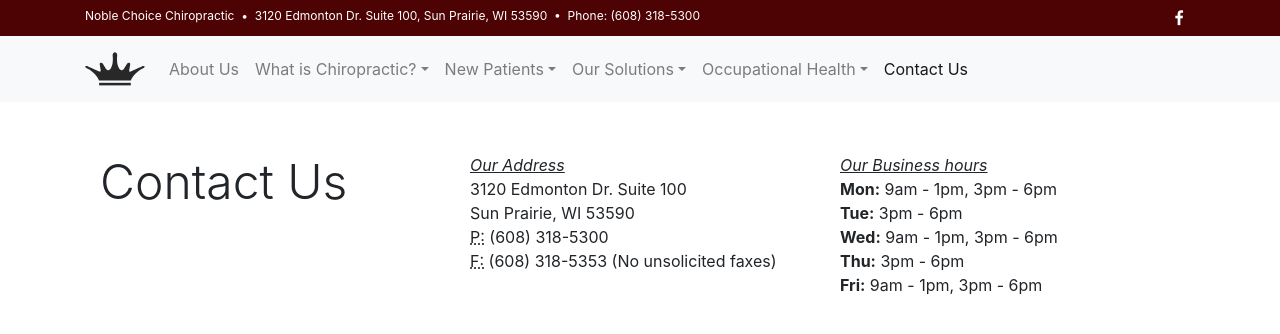
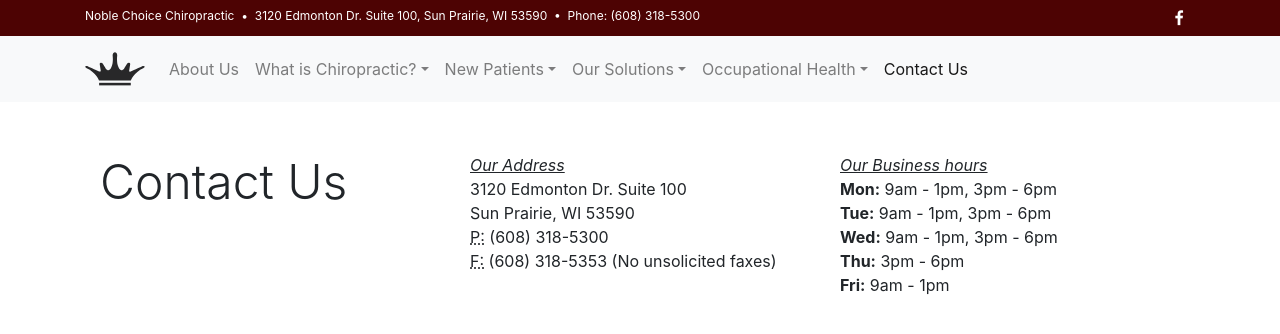
Before and after one commit to ajwahlb/nobleChoice, a Jekyll site: the page built from _pages/contact-us.html, in a window 1280 px wide, cut to the strip 0-360 px from the top of the page. Shown: the top 334 px of the strip. Built offline with Jekyll 4.4.1, drawn with Linux system fonts in a browser that asks for light colours; nearby versions of some CDN libraries.

Commit message:
Update contact-us.html

```diff
--- a/_pages/contact-us.html
+++ b/_pages/contact-us.html
@@ -22,11 +22,11 @@ permalink: /contact-us/
 		<div class="col-md">
       <em><u>Our Business hours</u></em></h2>
       <ul>
-        <li><strong>Mon:</strong> 9am - 1pm, 3pm - 6pm</li>
-        <li><strong>Tue:</strong> 3pm - 6pm</li>
-        <li><strong>Wed:</strong> 9am - 1pm, 3pm - 6pm</li>
-        <li><strong>Thu:</strong> 3pm - 6pm</li>
-        <li><strong>Fri:</strong> 9am - 1pm, 3pm - 6pm</li>
+				<li><strong>Mon:</strong> 9am - 1pm, 3pm - 6pm</li>
+				<li><strong>Tue:</strong> 9am - 1pm, 3pm - 6pm</li>
+				<li><strong>Wed:</strong> 9am - 1pm, 3pm - 6pm</li>
+				<li><strong>Thu:</strong> 3pm - 6pm</li>
+				<li><strong>Fri:</strong> 9am - 1pm</li>
       </ul>
 		</div>
 	</div>
```
